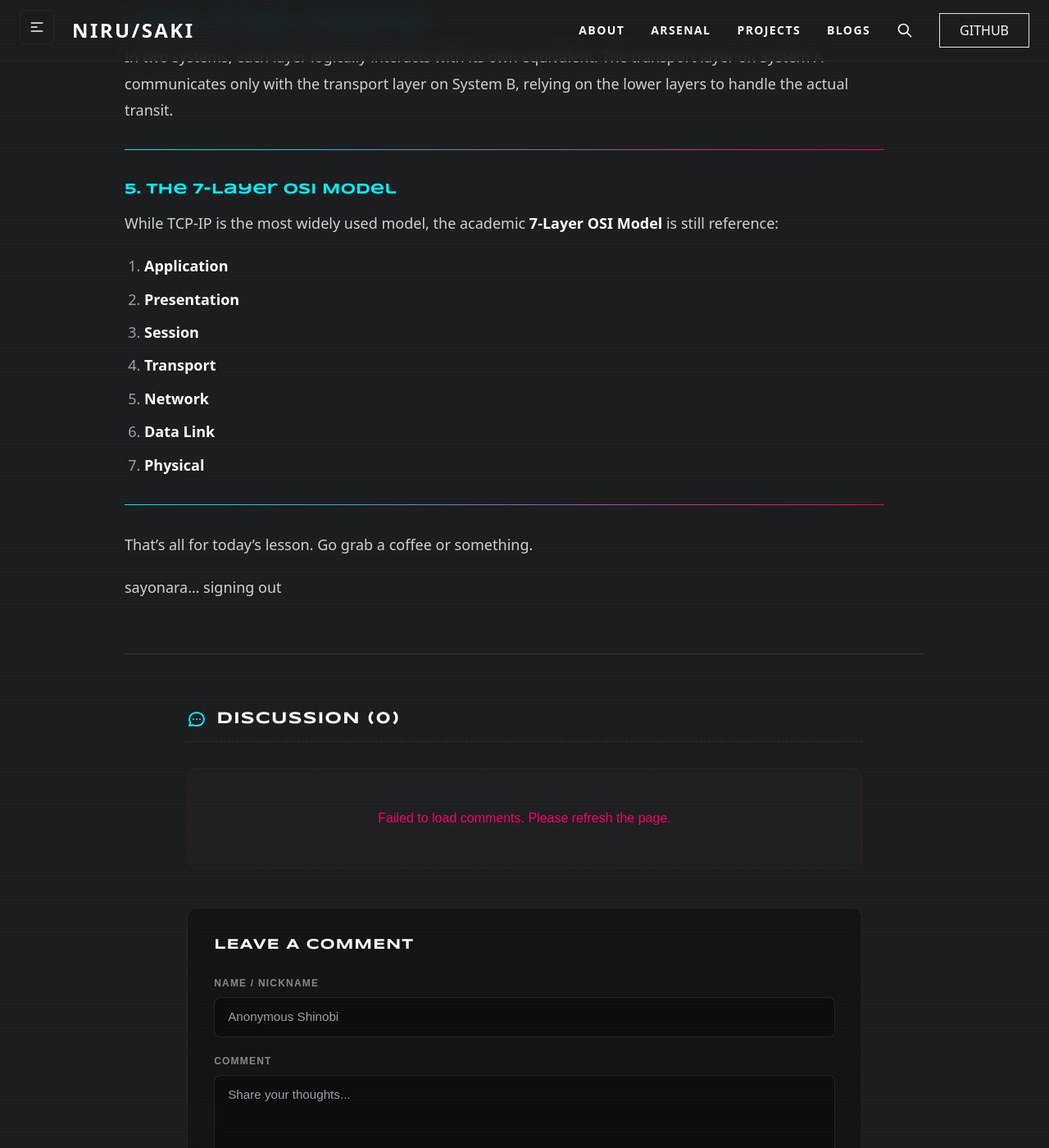
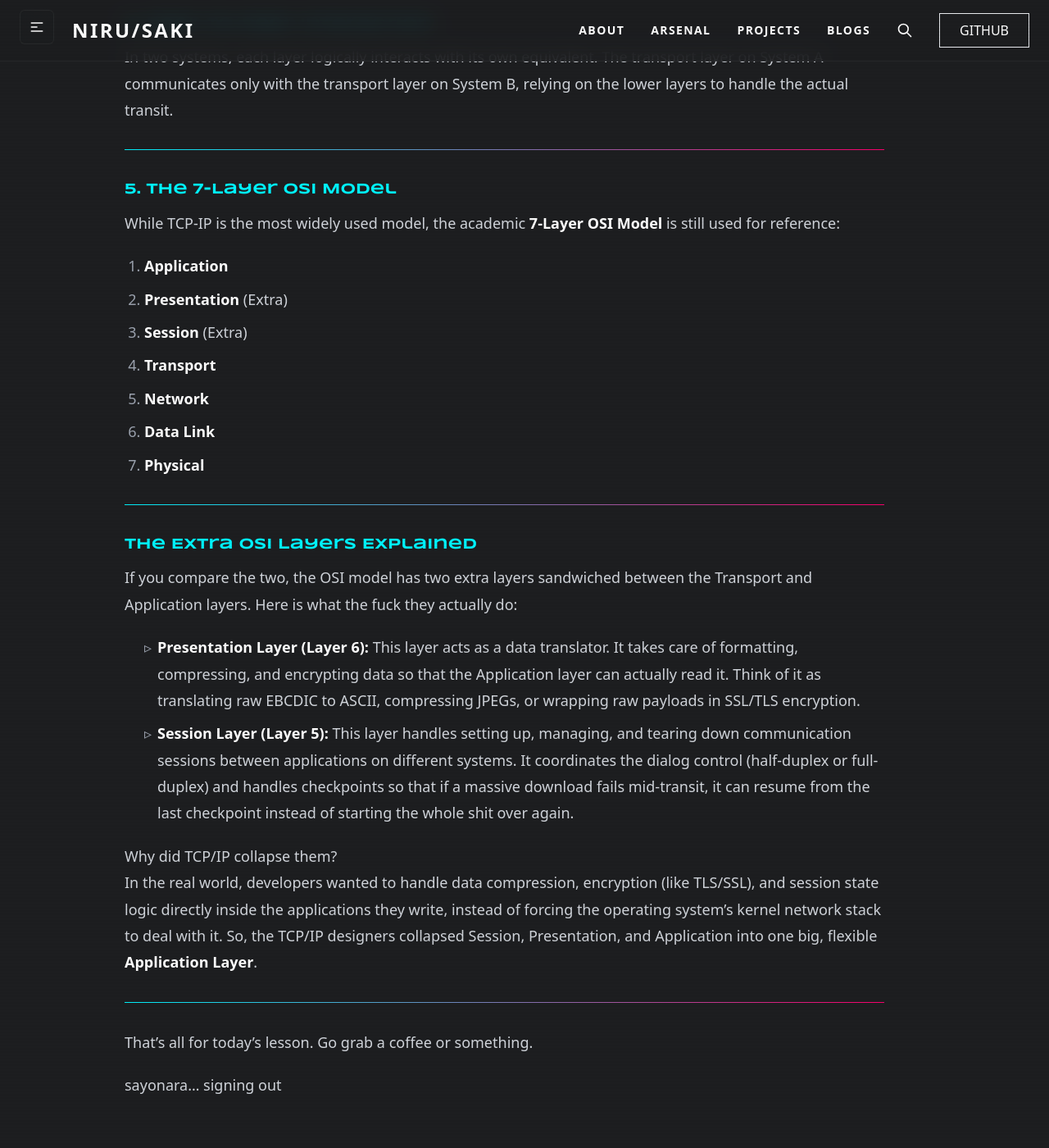
Before and after one commit to Nirusaki-Malaal/Nirusaki-Malaal.github.io, a Jekyll site: the page built from _posts/2026-07-04-tcp-ip-and-osi-model.md, in a window 1280 px wide and 1400 px high, scrolled down 2390 px. Shown: the whole window at 82% size. Built offline with Jekyll 4.4.1, drawn with Linux system fonts in a browser that asks for light colours; nearby versions of some CDN libraries; comment, search, counter and statistics services are not loaded.

Commit message:
fix: resolve formatting issues in lab 3 and expand OSI model extra layers details

```diff
--- a/_posts/2026-07-04-tcp-ip-and-osi-model.md
+++ b/_posts/2026-07-04-tcp-ip-and-osi-model.md
@@ -63,11 +63,11 @@ In two systems, each layer logically interacts with its own equivalent. The tran
 
 ### 5. The 7-Layer OSI Model
 
-While TCP-IP is the most widely used model, the academic **7-Layer OSI Model** is still reference:
+While TCP-IP is the most widely used model, the academic **7-Layer OSI Model** is still used for reference:
 
 1.  **Application**
-2.  **Presentation**
-3.  **Session**
+2.  **Presentation** (Extra)
+3.  **Session** (Extra)
 4.  **Transport**
 5.  **Network**
 6.  **Data Link**
@@ -75,6 +75,18 @@ While TCP-IP is the most widely used model, the academic **7-Layer OSI Model** i
 
 ---
 
+### The Extra OSI Layers Explained
+
+If you compare the two, the OSI model has two extra layers sandwiched between the Transport and Application layers. Here is what the fuck they actually do:
+
+*   **Presentation Layer (Layer 6):** This layer acts as a data translator. It takes care of formatting, compressing, and encrypting data so that the Application layer can actually read it. Think of it as translating raw EBCDIC to ASCII, compressing JPEGs, or wrapping raw payloads in SSL/TLS encryption.
+*   **Session Layer (Layer 5):** This layer handles setting up, managing, and tearing down communication sessions between applications on different systems. It coordinates the dialog control (half-duplex or full-duplex) and handles checkpoints so that if a massive download fails mid-transit, it can resume from the last checkpoint instead of starting the whole shit over again.
+
+#### Why did TCP/IP collapse them?
+In the real world, developers wanted to handle data compression, encryption (like TLS/SSL), and session state logic directly inside the applications they write, instead of forcing the operating system's kernel network stack to deal with it. So, the TCP/IP designers collapsed Session, Presentation, and Application into one big, flexible **Application Layer**.
+
+---
+
 That's all for today's lesson. Go grab a coffee or something.
 
 sayonara... signing out
```
Also changed, not shown: _posts/2026-07-04-linux-networking-labs-day-3-packet-analysis.md (+38 -30 lines).
